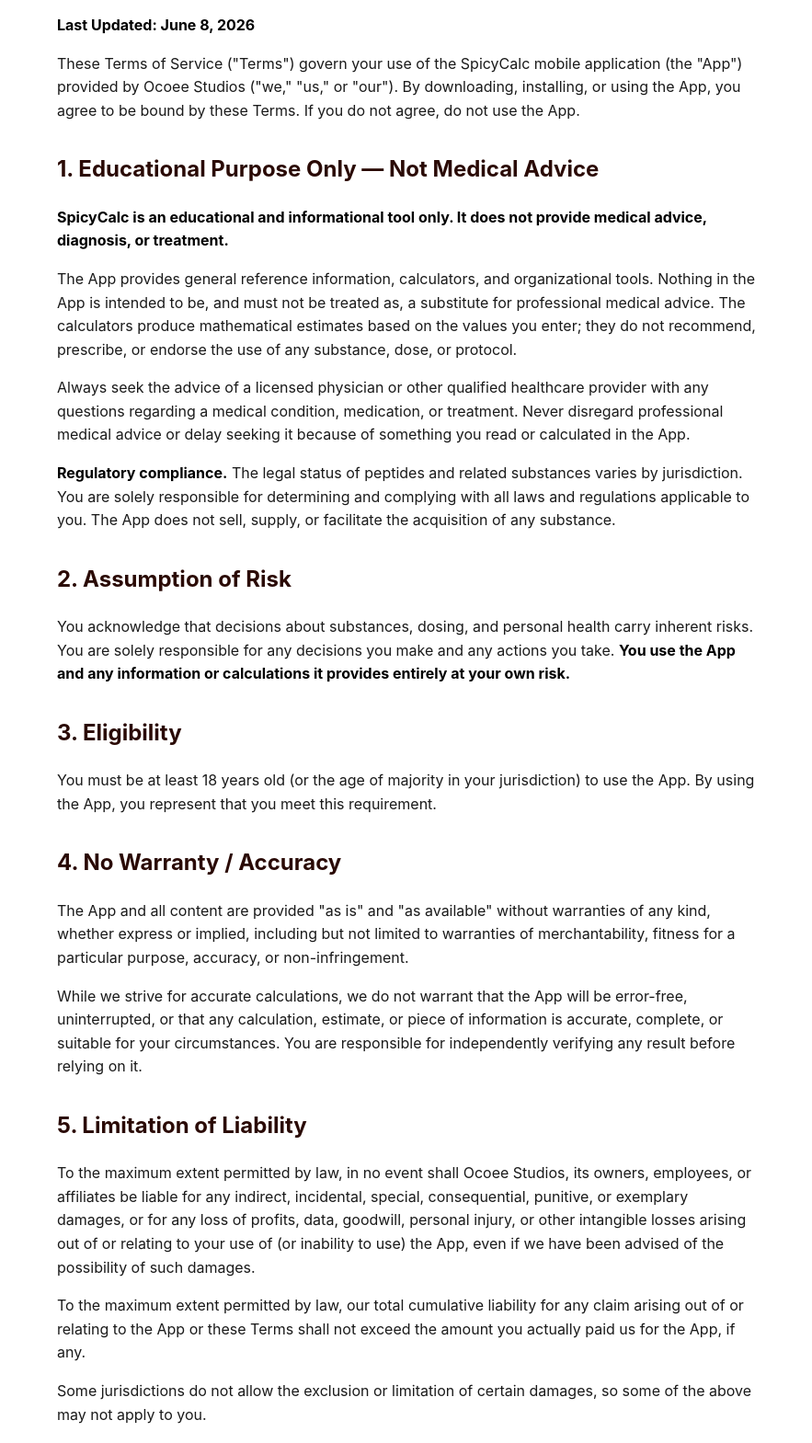
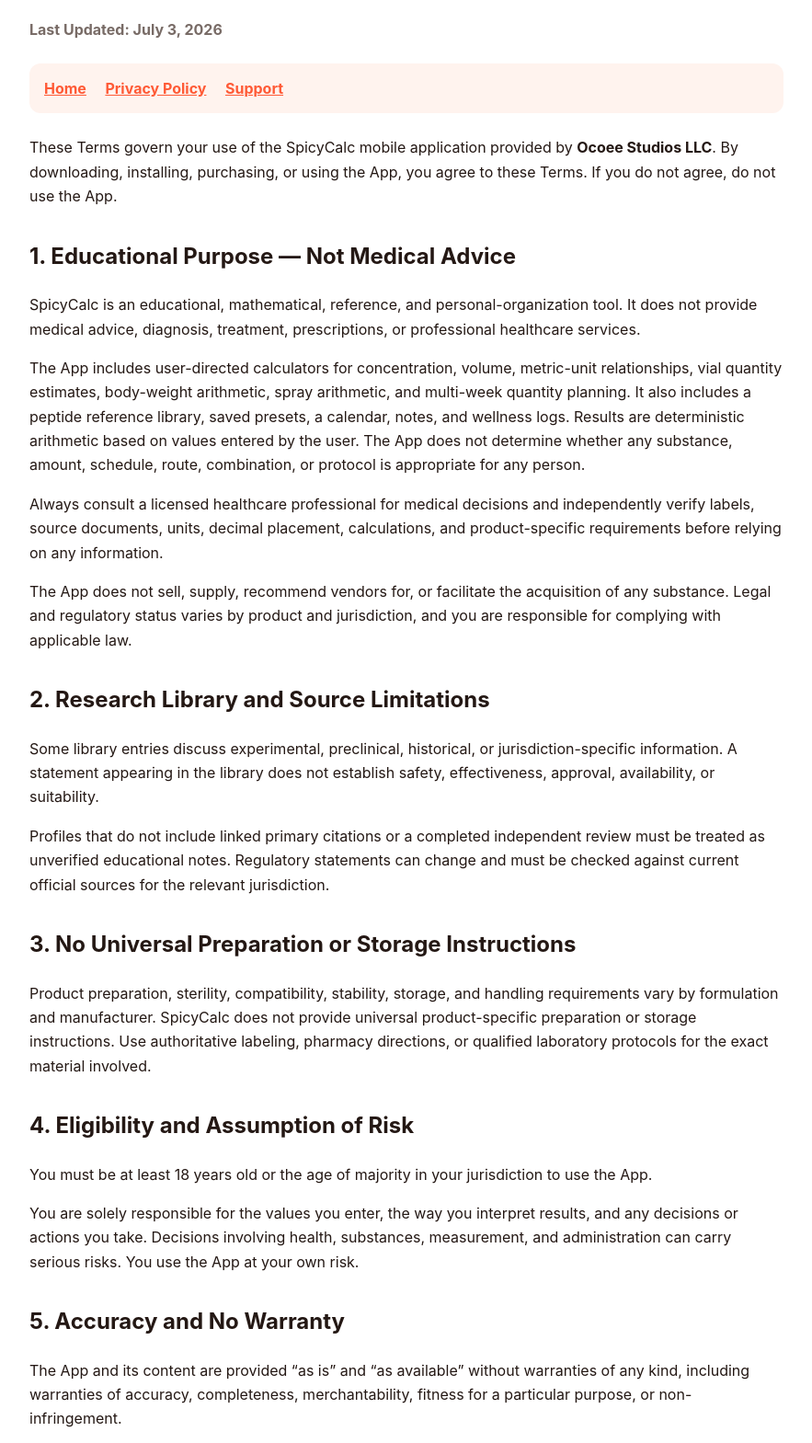
Before and after one commit to ocoee-studios/spicy-calc-legal, a plain HTML site: page terms-of-service.html in a window 1280 px wide. Shown: the part 129-1698 px from the top of the page at 92% size, without its empty margins (198-1081 px from the left). Drawn offline with Linux system fonts and the light colour scheme.

Commit message:
Update public SpicyCalc terms of service

```diff
--- a/terms-of-service.html
+++ b/terms-of-service.html
@@ -1,53 +1,83 @@
 <!DOCTYPE html>
-<html lang="en"><head><meta charset="UTF-8">
-<meta name="viewport" content="width=device-width, initial-scale=1.0">
-<title>Terms of Service — SpicyCalc</title>
-<style>
-body{font-family:-apple-system,BlinkMacSystemFont,"Segoe UI",Roboto,sans-serif;line-height:1.6;color:#1a1a1a;max-width:760px;margin:0 auto;padding:40px 24px;background:#fff}
-h1{color:#FF6B35;border-bottom:2px solid #FF6B35;padding-bottom:8px}
-h2{color:#2A0A05;margin-top:32px}
-a{color:#FF6B35}
-hr{border:none;border-top:1px solid #eee;margin:32px 0}
-em{color:#666;font-size:14px}
-strong{color:#000}
-</style></head><body>
-<h1>Terms of Service for SpicyCalc</h1>
-<p><strong>Last Updated: June 8, 2026</strong></p>
-<p>These Terms of Service ("Terms") govern your use of the SpicyCalc mobile application (the "App") provided by Ocoee Studios ("we," "us," or "our"). By downloading, installing, or using the App, you agree to be bound by these Terms. If you do not agree, do not use the App.</p>
-<h2>1. Educational Purpose Only — Not Medical Advice</h2>
-<p><strong>SpicyCalc is an educational and informational tool only. It does not provide medical advice, diagnosis, or treatment.</strong></p>
-<p>The App provides general reference information, calculators, and organizational tools. Nothing in the App is intended to be, and must not be treated as, a substitute for professional medical advice. The calculators produce mathematical estimates based on the values you enter; they do not recommend, prescribe, or endorse the use of any substance, dose, or protocol.</p>
-<p>Always seek the advice of a licensed physician or other qualified healthcare provider with any questions regarding a medical condition, medication, or treatment. Never disregard professional medical advice or delay seeking it because of something you read or calculated in the App.</p>
-<p><strong>Regulatory compliance.</strong> The legal status of peptides and related substances varies by jurisdiction. You are solely responsible for determining and complying with all laws and regulations applicable to you. The App does not sell, supply, or facilitate the acquisition of any substance.</p>
-<h2>2. Assumption of Risk</h2>
-<p>You acknowledge that decisions about substances, dosing, and personal health carry inherent risks. You are solely responsible for any decisions you make and any actions you take. <strong>You use the App and any information or calculations it provides entirely at your own risk.</strong></p>
-<h2>3. Eligibility</h2>
-<p>You must be at least 18 years old (or the age of majority in your jurisdiction) to use the App. By using the App, you represent that you meet this requirement.</p>
-<h2>4. No Warranty / Accuracy</h2>
-<p>The App and all content are provided "as is" and "as available" without warranties of any kind, whether express or implied, including but not limited to warranties of merchantability, fitness for a particular purpose, accuracy, or non-infringement.</p>
-<p>While we strive for accurate calculations, we do not warrant that the App will be error-free, uninterrupted, or that any calculation, estimate, or piece of information is accurate, complete, or suitable for your circumstances. You are responsible for independently verifying any result before relying on it.</p>
-<h2>5. Limitation of Liability</h2>
-<p>To the maximum extent permitted by law, in no event shall Ocoee Studios, its owners, employees, or affiliates be liable for any indirect, incidental, special, consequential, punitive, or exemplary damages, or for any loss of profits, data, goodwill, personal injury, or other intangible losses arising out of or relating to your use of (or inability to use) the App, even if we have been advised of the possibility of such damages.</p>
-<p>To the maximum extent permitted by law, our total cumulative liability for any claim arising out of or relating to the App or these Terms shall not exceed the amount you actually paid us for the App, if any.</p>
-<p>Some jurisdictions do not allow the exclusion or limitation of certain damages, so some of the above may not apply to you.</p>
-<h2>6. Indemnification</h2>
-<p>You agree to indemnify, defend, and hold harmless Ocoee Studios and its owners, employees, and affiliates from and against any claims, liabilities, damages, losses, and expenses (including reasonable legal fees) arising out of or in any way connected with your use of the App, your violation of these Terms, or your violation of any rights of a third party or any applicable law.</p>
-<h2>7. License</h2>
-<p>We grant you a limited, non-exclusive, non-transferable, revocable license to use the App for your personal, non-commercial purposes, subject to these Terms. You may not copy, modify, distribute, sell, reverse engineer, or create derivative works from the App except as permitted by law.</p>
-<h2>8. In-App Purchases</h2>
-<p>The App may offer a one-time in-app purchase to unlock features. Purchases are processed by Apple through the App Store and are subject to Apple's terms. Pricing is displayed at the point of purchase. Purchases are generally non-refundable except as required by law or by Apple's refund policies. Restore functionality is provided for previously purchased non-consumable items.</p>
-<h2>9. Third-Party Content and Links</h2>
-<p>The App may reference or link to third-party websites, sources, or services that we do not control. We are not responsible for the content, accuracy, or practices of any third party. Any trademarks or brand names referenced in the App are the property of their respective owners and are used for identification purposes only; their use does not imply endorsement or affiliation.</p>
-<h2>10. Changes to the App and Terms</h2>
-<p>We may modify, suspend, or discontinue the App (or any part of it) at any time. We may also revise these Terms from time to time. Changes will be posted at this location with an updated "Last Updated" date, and your continued use of the App constitutes acceptance of the revised Terms.</p>
-<h2>11. Governing Law</h2>
-<p>These Terms are governed by and construed in accordance with the laws of the State of Tennessee, United States, without regard to its conflict-of-law principles. You agree to the exclusive jurisdiction of the state and federal courts located in Tennessee for the resolution of any disputes, except where prohibited by applicable law.</p>
-<h2>12. Severability</h2>
-<p>If any provision of these Terms is found to be unenforceable, the remaining provisions will remain in full force and effect.</p>
-<h2>13. Contact Us</h2>
-<p>If you have questions about these Terms, contact us at:</p>
-<p><strong>Ocoee Studios</strong>
-Email: support@ocoeestudios.com</p>
-<hr />
-<p><em>This document is provided for general informational purposes and does not constitute legal advice. Consult a qualified attorney to ensure these Terms are appropriate for your business and compliant with the laws applicable to you.</em></p>
-</body></html>
+<html lang="en">
+<head>
+  <meta charset="UTF-8" />
+  <meta name="viewport" content="width=device-width, initial-scale=1.0" />
+  <meta name="description" content="Terms of Service for the SpicyCalc iOS app." />
+  <title>Terms of Service — SpicyCalc</title>
+  <style>
+    body{font-family:-apple-system,BlinkMacSystemFont,"Segoe UI",Roboto,sans-serif;line-height:1.65;color:#241814;max-width:820px;margin:0 auto;padding:40px 24px;background:#fff}
+    h1{color:#ff5a36;border-bottom:2px solid #ff5a36;padding-bottom:10px}
+    h2{color:#241814;margin-top:32px}
+    a{color:#ff5a36}
+    .updated,.note{color:#786b66}
+    .nav{margin:24px 0;padding:14px 16px;background:#fff3ee;border-radius:12px}
+    .nav a{margin-right:16px;font-weight:700}
+    footer{margin-top:40px;padding-top:18px;border-top:1px solid #eee;color:#786b66;font-size:14px}
+  </style>
+</head>
+<body>
+  <h1>Terms of Service for SpicyCalc</h1>
+  <p class="updated"><strong>Last Updated: July 3, 2026</strong></p>
+
+  <div class="nav">
+    <a href="./index.html">Home</a>
+    <a href="./privacy-policy.html">Privacy Policy</a>
+    <a href="./support.html">Support</a>
+  </div>
+
+  <p>These Terms govern your use of the SpicyCalc mobile application provided by <strong>Ocoee Studios LLC</strong>. By downloading, installing, purchasing, or using the App, you agree to these Terms. If you do not agree, do not use the App.</p>
+
+  <h2>1. Educational Purpose — Not Medical Advice</h2>
+  <p>SpicyCalc is an educational, mathematical, reference, and personal-organization tool. It does not provide medical advice, diagnosis, treatment, prescriptions, or professional healthcare services.</p>
+  <p>The App includes user-directed calculators for concentration, volume, metric-unit relationships, vial quantity estimates, body-weight arithmetic, spray arithmetic, and multi-week quantity planning. It also includes a peptide reference library, saved presets, a calendar, notes, and wellness logs. Results are deterministic arithmetic based on values entered by the user. The App does not determine whether any substance, amount, schedule, route, combination, or protocol is appropriate for any person.</p>
+  <p>Always consult a licensed healthcare professional for medical decisions and independently verify labels, source documents, units, decimal placement, calculations, and product-specific requirements before relying on any information.</p>
+  <p>The App does not sell, supply, recommend vendors for, or facilitate the acquisition of any substance. Legal and regulatory status varies by product and jurisdiction, and you are responsible for complying with applicable law.</p>
+
+  <h2>2. Research Library and Source Limitations</h2>
+  <p>Some library entries discuss experimental, preclinical, historical, or jurisdiction-specific information. A statement appearing in the library does not establish safety, effectiveness, approval, availability, or suitability.</p>
+  <p>Profiles that do not include linked primary citations or a completed independent review must be treated as unverified educational notes. Regulatory statements can change and must be checked against current official sources for the relevant jurisdiction.</p>
+
+  <h2>3. No Universal Preparation or Storage Instructions</h2>
+  <p>Product preparation, sterility, compatibility, stability, storage, and handling requirements vary by formulation and manufacturer. SpicyCalc does not provide universal product-specific preparation or storage instructions. Use authoritative labeling, pharmacy directions, or qualified laboratory protocols for the exact material involved.</p>
+
+  <h2>4. Eligibility and Assumption of Risk</h2>
+  <p>You must be at least 18 years old or the age of majority in your jurisdiction to use the App.</p>
+  <p>You are solely responsible for the values you enter, the way you interpret results, and any decisions or actions you take. Decisions involving health, substances, measurement, and administration can carry serious risks. You use the App at your own risk.</p>
+
+  <h2>5. Accuracy and No Warranty</h2>
+  <p>The App and its content are provided “as is” and “as available” without warranties of any kind, including warranties of accuracy, completeness, merchantability, fitness for a particular purpose, or non-infringement.</p>
+  <p>Software, data, user input, rounding, unit selection, source material, or interpretation may be incorrect. You must independently verify every result before relying on it.</p>
+
+  <h2>6. Local Records and Export</h2>
+  <p>The App may store calculator presets, calendar records, body metrics, nutrition entries, water logs, fitness entries, notebook content, and preferences locally on your device. You are responsible for maintaining device security and any backups you choose to create.</p>
+  <p>Import and export features are provided for convenience. Review exported files before sharing them and import only files you trust.</p>
+
+  <h2>7. In-App Purchase</h2>
+  <p>SpicyCalc offers a one-time, non-consumable Apple In-App Purchase for lifetime feature access. The current price is displayed by the App Store at the point of purchase. There is no subscription, auto-renewal, or recurring charge.</p>
+  <p>Apple processes payment and controls refund eligibility. Restore Purchase is provided for an eligible prior purchase associated with the user’s Apple ID.</p>
+
+  <h2>8. Third-Party Services and Links</h2>
+  <p>Apple and RevenueCat support purchase processing and entitlement verification. The App may also open third-party publications or websites. Those services are governed by their own terms and privacy practices, and Ocoee Studios LLC does not control their content or availability.</p>
+
+  <h2>9. Limitation of Liability</h2>
+  <p>To the maximum extent permitted by law, Ocoee Studios LLC and its owners, employees, contractors, and affiliates will not be liable for indirect, incidental, special, consequential, exemplary, or punitive damages, personal injury, loss of data, or other losses arising from the App or reliance on its content.</p>
+  <p>To the maximum extent permitted by law, total cumulative liability for a claim related to the App will not exceed the amount paid for the App. Some jurisdictions do not permit certain limitations, so portions of this section may not apply.</p>
+
+  <h2>10. License and Acceptable Use</h2>
+  <p>We grant you a limited, personal, non-exclusive, non-transferable, revocable license to use the App. You may not misuse, copy, distribute, resell, reverse engineer, interfere with, or create unauthorized derivative works from the App except where applicable law permits.</p>
+
+  <h2>11. Changes, Governing Law, and Severability</h2>
+  <p>We may update the App or these Terms. Changes will be identified by a revised Last Updated date.</p>
+  <p>These Terms are governed by the laws of Tennessee, United States, without regard to conflict-of-law rules, except where applicable consumer law requires otherwise.</p>
+  <p>If any provision is unenforceable, the remaining provisions remain effective.</p>
+
+  <h2>12. Contact</h2>
+  <p>Ocoee Studios LLC — <a href="mailto:support@ocoeestudios.com">support@ocoeestudios.com</a></p>
+
+  <footer>
+    Ocoee Studios LLC · SpicyCalc<br />
+    <span class="note">This document is general information and not legal advice. A qualified attorney should review the final terms before commercial release.</span>
+  </footer>
+</body>
+</html>
```
